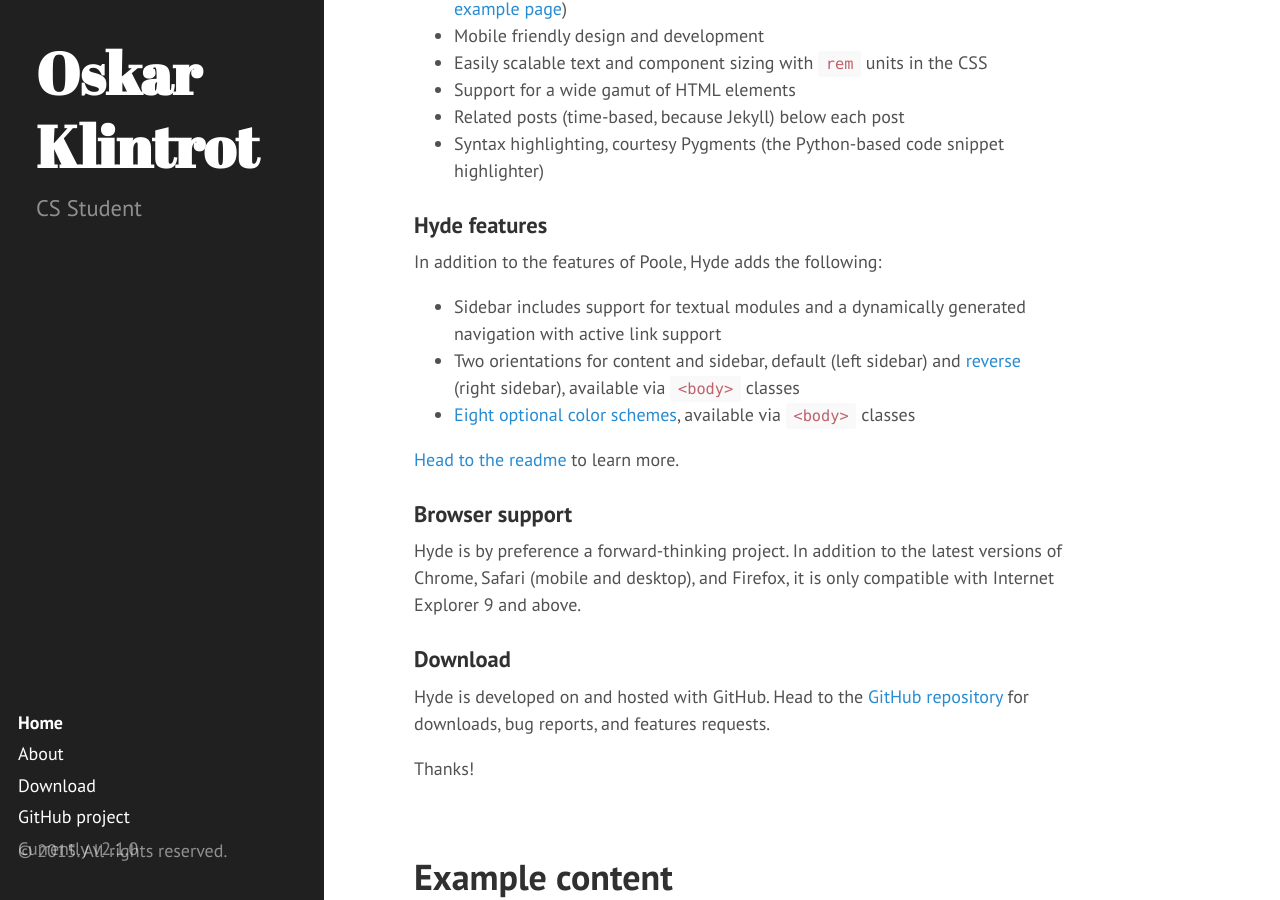
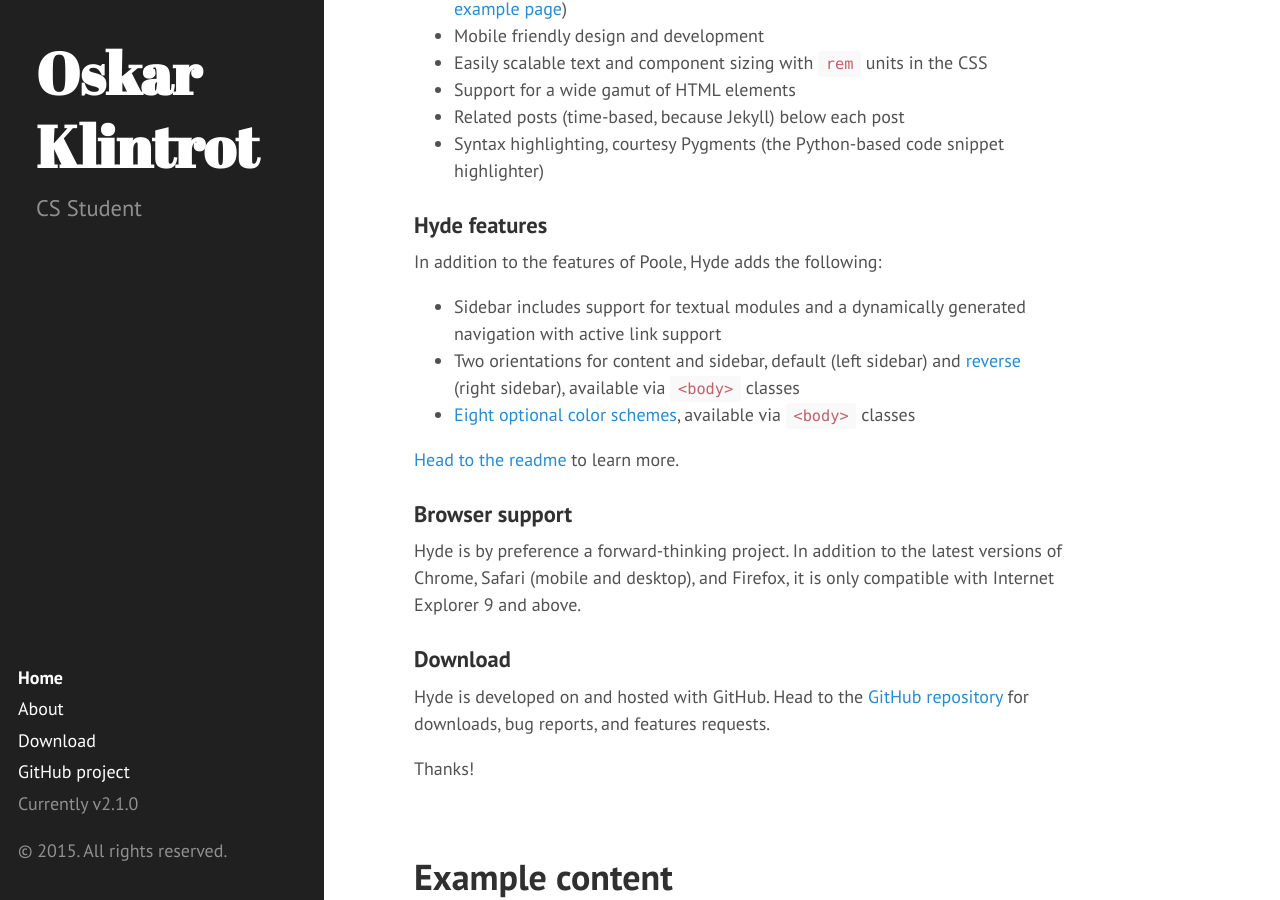
Before and after one commit to OskarKlintrotSkolarbeteWP14/2dv607.oskarklintrot.se, a Jekyll site: the page built from index.html, in a window 1280 px wide and 900 px high, scrolled down 411 px. Built offline with Jekyll 4.4.1, drawn with Linux system fonts in a browser that asks for light colours; Markdown is read by kramdown in place of the engine named in the settings; the list of posts is cut into pages by our own code.

Commit message:
Update sidebar.html

```diff
--- a/_includes/sidebar.html
+++ b/_includes/sidebar.html
@@ -8,8 +8,8 @@
       </h1>
       <p class="lead">{{ site.description }}</p>
     </div>
-
-    <nav class="sidebar-nav sidebar-sticky">
+  <div class="sidebar-sticky">
+      <nav class="sidebar-nav">
         <a class="sidebar-nav-item{% if page.url == site.baseurl %} active{% endif %}" href="{{ site.baseurl }}">Home</a>
 
         {% comment %}
@@ -31,6 +31,7 @@
         <span class="sidebar-nav-item">Currently v{{ site.version }}</span>
       </nav>
 
-    <p class="sidebar-sticky">&copy; {{ site.time | date: '%Y' }}. All rights reserved.</p>
+      <p>&copy; {{ site.time | date: '%Y' }}. All rights reserved.</p>
     </div>
   </div>
+</div>
```
Lines whose indentation alone changed are shown as unchanged.
